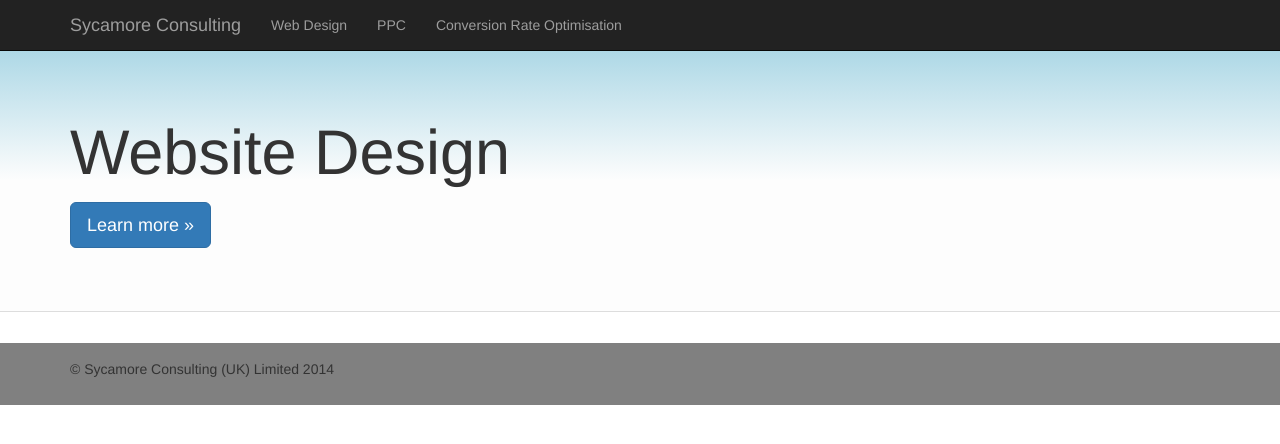
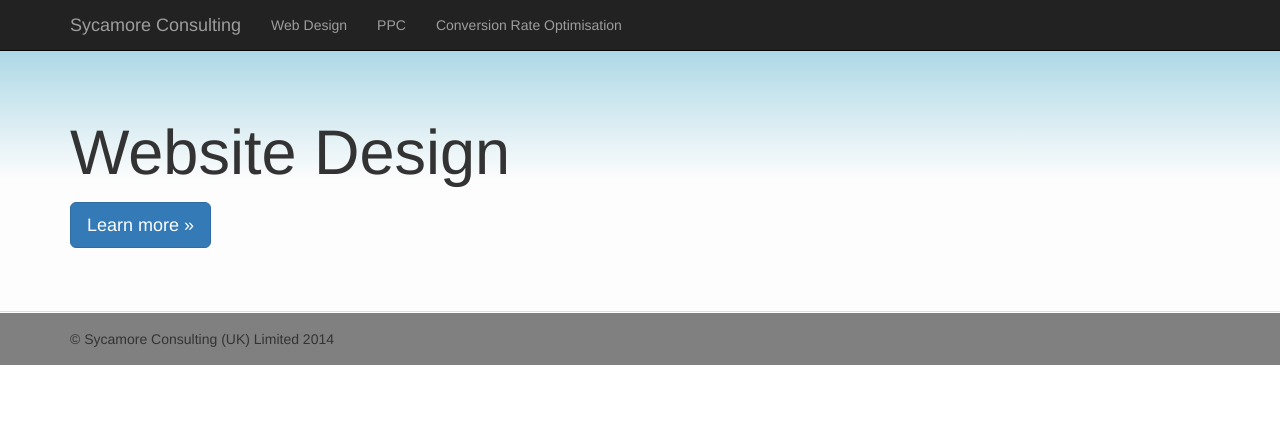
Before and after one commit to sycamoreconsulting/sycamoreconsulting.github.io, a Jekyll site: the page built from website-design/index.html, in a window 1280 px wide. Shown: the top 444 px of the page. Built offline with Jekyll 4.4.1, drawn with Linux system fonts in a browser that asks for light colours; nearby versions of some CDN libraries; Markdown is read by kramdown in place of the engine named in the settings.

Commit message:
Removed default margins.

```diff
--- a/css/styles.css
+++ b/css/styles.css
@@ -15,6 +15,10 @@
     padding-top: 16px;
 }
 
+footer .container > p {
+    margin: 0;
+}
+
 .glyphicon {
 	font-size:800%;
 }
@@ -22,6 +26,7 @@
 .jumbotron {
 	background: linear-gradient(#ADD8E6 0%, #FDFDFD 50%, #FDFDFD 100%) repeat-x scroll 0 0 rgba(0, 0, 0, 0);
     border-bottom: 1px solid #DDDDDD;
+    margin-bottom: 0;
 }
 
 #homepage-main {
```
